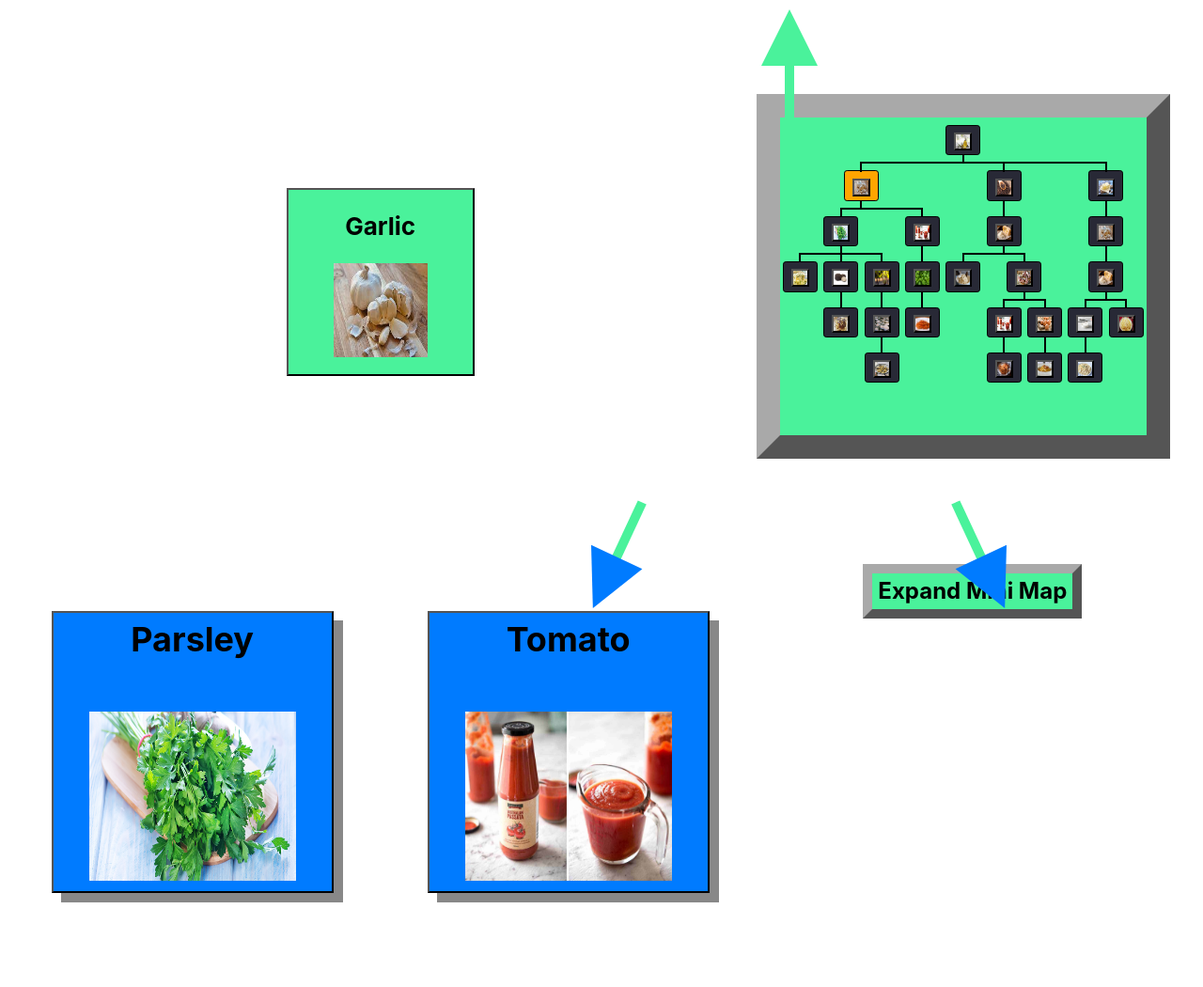
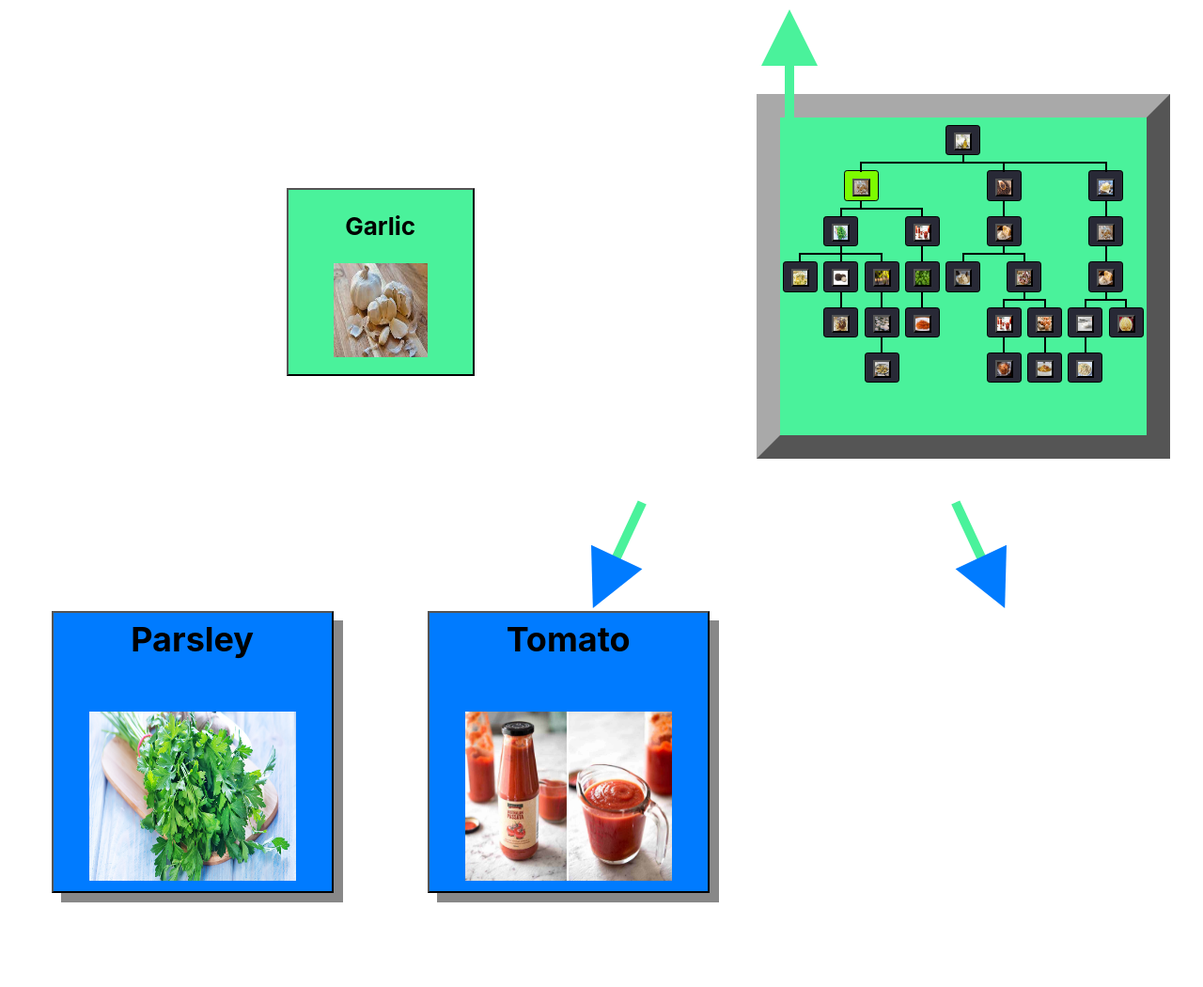
Before and after one commit to ZTColumbia/PastaMaker, a Flask app: page /create_tree_node/1 in a window 1280 px wide. Shown: the whole page at 94% size. Run offline with Flask 2, Linux system fonts and the light colour scheme; some libraries are stand-ins or nearby versions.

Commit message:
[fix] bugs

```diff
--- a/static/choices.js
+++ b/static/choices.js
@@ -1,5 +1,4 @@
 function fillIngredients(obj, idx) {
-	console.log(idx);
 	if (idx == null) {
 		return "";
 	}
--- a/static/main.css
+++ b/static/main.css
@@ -1,13 +1,3 @@
-.expand-minimap-btn{
-
-    font-size : 24px;
-    background : #4AF29B;
-    border:10px solid darkgray;
-    border-style: outset;
-	font-weight: bold;
-
-}
-
 .container{
     max-width: 1970px;
     max-height : 1970px;
--- a/static/minimap.js
+++ b/static/minimap.js
@@ -1,112 +1,37 @@
 function getNodeHTML(idx, visited, present, tree) {
-    //console.log(0)
-
-
     if (Object.keys(tree).length - 1 < idx) return ""
-    //console.log(visited)
-    if (idx == present || visited.includes(idx.toString())) {
-
-        if (idx == present) {
+    if (idx === present || visited.includes(idx.toString())) {
+        if (idx === present) {
             HTML_str = "<li> <span class = 'yellow'  id =" + idx + '>'
         }
-
         else if (visited.includes(idx.toString())) {
             HTML_str = "<li> <span class = 'green'  id =" + idx + '>'
         }
-
         HTML_str += "<button class='minimap-node-button' onclick = 'renderNode(" + idx.toString() + ")'><img src = '../static/images/" + tree[idx].image + "' width = '15' height='15'></button>"
-
     }
     else {
         HTML_str = "<li> <span class = 'red'  id =" + idx + '>'
         HTML_str += "<button class='minimap-node-button-not-visited'><img src = '../static/images/" + tree[idx].image + "' width = '15' height='15'></button>"
     }
-
-
     HTML_str += "</span>"
-
-    console.log(tree[idx])
-
-    console.log('----------')
-    console.log(tree[idx].children)
-    console.log(tree[idx].children)
-    console.log('----------')
 
     if (tree[idx].children !== null) {
         HTML_str += "<ul>"
         for (var i = 0; i < tree[idx].children.length; i++) {
-            console.log('test')
             HTML_str += getNodeHTML(tree[idx].children[i], visited, present, tree)
         }
         HTML_str += "</ul>"
     }
-
-
     HTML_str += "</li>"
-
-
     return HTML_str
 }
-
-function getNodeHTMLExpand(idx, visited, present, tree) {
-    //console.log(0)
-
-
-    if (Object.keys(tree).length - 1 < idx) return ""
-    //console.log(visited)
-    if (idx == present || visited.includes(idx.toString())) {
-
-        if (idx == present) {
-            HTML_str = "<li> <span class = 'yellow'  id =" + idx + '>'
-        }
-
-        else if (visited.includes(idx.toString())) {
-            HTML_str = "<li> <span class = 'green'  id =" + idx + '>'
-        }
-
-        HTML_str += ""+tree[idx].title+"<br><button class='minimap-node-button' onclick = 'renderNode(" + idx.toString() + ")'><img src = '../static/images/" + tree[idx].image + "' width = '35px' height='35px'></button>"
-
-    }
-    else {
-        HTML_str = "<li> <span class = 'red'  id =" + idx + '>'
-        HTML_str += ""+tree[idx].title+"<br><img src = '../static/images/" + tree[idx].image + "' width = '35px' height='35px'>"
-    }
-
-
-    HTML_str += "</span>"
-
-    console.log(tree[idx])
-
-    console.log('----------')
-    console.log(tree[idx].children)
-    console.log(tree[idx].children)
-    console.log('----------')
-
-    if (tree[idx].children !== null) {
-        HTML_str += "<ul>"
-        for (var i = 0; i < tree[idx].children.length; i++) {
-            console.log('test')
-            HTML_str += getNodeHTMLExpand(tree[idx].children[i], visited, present, tree)
-        }
-        HTML_str += "</ul>"
-    }
-
-
-    HTML_str += "</li>"
-
-
-    return HTML_str
-}
-
 
 function displayChart(visited, present, tree, obj) {
     obj.empty()
     obj.append("<ul class = 'tree'>" + getNodeHTML(0, visited, present, tree) + "</ul>")
-};
-
+}
 
 function callBackend(url, data_file) {
-
     $.ajax({
         url: url,
         type: "POST",
@@ -133,22 +58,11 @@ function callBackend(url, data_file) {
 
 
 function renderNode(id) {
-
-    /* do nothing if root node */
-    console.log('render node', id)
+    // root node, do nothing
     callBackend('/init_tree', { 'id': id })
-
 }
 
-
-function expandMiniMap() {
-    obj = $("#minimapDialog")
-    obj.empty()
-    obj.append("<ul class = 'treeExpand'>" + getNodeHTMLExpand(0, visited, present, tree) + "</ul>")
-    $('#expandMiniMapDialog').dialog("open");
-}
 $(document).ready(function () {
-    //console.log(viewID)
     $("#expandMiniMapDialog").dialog({
         autoOpen: false,
         resizable: false,
--- a/static/question.js
+++ b/static/question.js
@@ -130,7 +130,6 @@ $(document).ready(function(){
             $("#option"+value).click(function(){
                 item["selected"] = index
                 send_answer(item)
-                console.log(item["selected"])
                 if (item["correct"] == index){
                     $("#op"+value+"txt").addClass("correct").html("Correct Answer<br>")
                     is_correct["correct"] = 1
@@ -164,7 +163,6 @@ $(document).ready(function(){
     else{
         let index = item["selected"]
         let value = index + 1
-        console.log(item["selected"])
         if (item["correct"] == index){
             $("#op"+value+"txt").addClass("correct").html("Correct Answer<br>")
             is_correct["correct"] = 0
--- a/static/question_fill_the_gaps.js
+++ b/static/question_fill_the_gaps.js
@@ -205,7 +205,6 @@ $(document).ready(function(){
     }
     showresetbutton()
     showsubmitbutton()
-    console.log(100*parseInt(item["id"])/total)
     $("#title").append(item["title"]);
     $("#question").append("<p>Fill in the steps for making " + "<strong>" + item["recipe_name"] + "</strong></p>");
     $( "#progressbar" ).progressbar({
--- a/static/question_instructions.js
+++ b/static/question_instructions.js
@@ -26,7 +26,6 @@ function add_gif(url){
 
 $(document).ready(function(){
     $("#gif").html("<img src='../static/images/" + item["gif_link"] + "' width='180%'/>")
-    console.log("h")
     let part = Number(item["id"] != 0) + 1
     $("#title").append(item["title"]);
     $("#howtocomplete").append("Instructions to answer Part "+part)
--- a/templates/basket.html
+++ b/templates/basket.html
@@ -16,7 +16,6 @@
 	<script>
         var present = {{present|tojson}};
         var tree = {{tree|tojson}}
-        console.log(id)
 
 	</script>
 
--- a/templates/layout.html
+++ b/templates/layout.html
@@ -25,18 +25,13 @@
 
 	</script>
 
-	<title>Mini Map</title>
+	<title>Make Your Pasta</title>
 </head>
 <body>
 
 <div class="container">
 	<div>
 		<div id="minimap">
-		</div>
-		<div>
-			<button class="expand-minimap-btn" name="ChoicesButton" onclick="expandMiniMap()">
-				Expand Mini Map
-			</button>
 		</div>
 	</div>
 	<dialog id="expandMiniMapDialog">
```
Also changed, not shown: templates/recipe_layout.html (+2 -6 lines).
